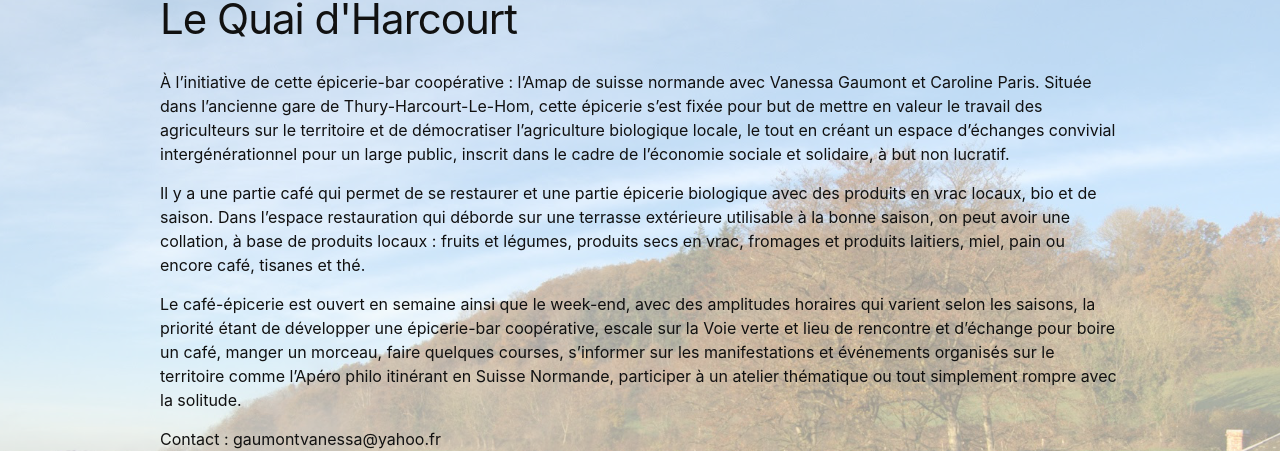
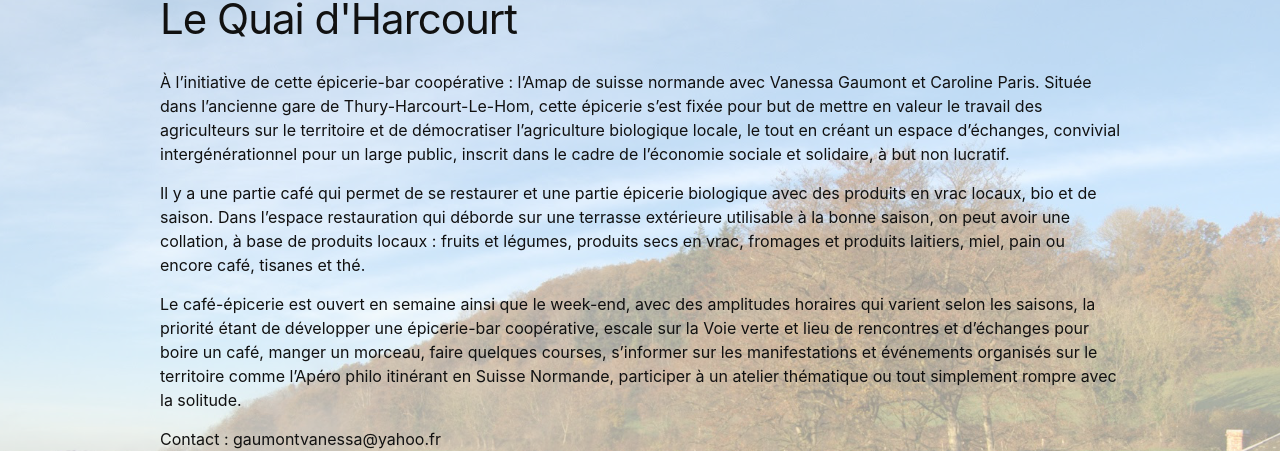
Before and after one commit to aperophilo/apero-philo-suisse-normande.github.io, a Jekyll site: the page built from collections/_friends/01-quai-harcourt.md, in a window 1280 px wide. Shown: the part 147-598 px from the top of the page. Built offline with Jekyll 4.4.1, drawn with Linux system fonts in a browser that asks for light colours.

Commit message:
Update 01-quai-harcourt.md

```diff
--- a/collections/_friends/01-quai-harcourt.md
+++ b/collections/_friends/01-quai-harcourt.md
@@ -5,11 +5,11 @@ title: Le Quai d'Harcourt
 ---
 
 À l’initiative de cette épicerie-bar coopérative : l’Amap de suisse normande avec Vanessa Gaumont et Caroline Paris.
-Située dans l’ancienne gare de Thury-Harcourt-Le-Hom, cette épicerie s’est fixée pour but de mettre en valeur le travail des agriculteurs sur le territoire et de démocratiser l’agriculture biologique locale, le tout en créant un espace d’échanges convivial intergénérationnel pour un large public, inscrit dans le cadre de l’économie sociale et solidaire, à but non lucratif.
+Située dans l’ancienne gare de Thury-Harcourt-Le-Hom, cette épicerie s’est fixée pour but de mettre en valeur le travail des agriculteurs sur le territoire et de démocratiser l’agriculture biologique locale, le tout en créant un espace d’échanges, convivial intergénérationnel pour un large public, inscrit dans le cadre de l’économie sociale et solidaire, à but non lucratif.
 
 Il y a une partie café qui permet de se restaurer et une partie épicerie biologique avec des produits en vrac locaux, bio et de saison.
 Dans l’espace restauration qui déborde sur une terrasse extérieure utilisable à la bonne saison, on peut avoir une collation, à base de produits locaux : fruits et légumes, produits secs en vrac, fromages et produits laitiers, miel, pain ou encore café, tisanes et thé.
 
-Le café-épicerie est ouvert en semaine ainsi que le week-end, avec des amplitudes horaires qui varient selon les saisons, la priorité étant de développer une épicerie-bar coopérative, escale sur la Voie verte et lieu de rencontre et d’échange pour boire un café, manger un morceau, faire quelques courses, s’informer sur les manifestations et événements organisés sur le territoire comme l’Apéro philo itinérant en Suisse Normande, participer à un atelier thématique ou tout simplement rompre avec la solitude.
+Le café-épicerie est ouvert en semaine ainsi que le week-end, avec des amplitudes horaires qui varient selon les saisons, la priorité étant de développer une épicerie-bar coopérative, escale sur la Voie verte et lieu de rencontres et d’échanges pour boire un café, manger un morceau, faire quelques courses, s’informer sur les manifestations et événements organisés sur le territoire comme l’Apéro philo itinérant en Suisse Normande, participer à un atelier thématique ou tout simplement rompre avec la solitude.
 
 Contact : gaumontvanessa@yahoo.fr
```
